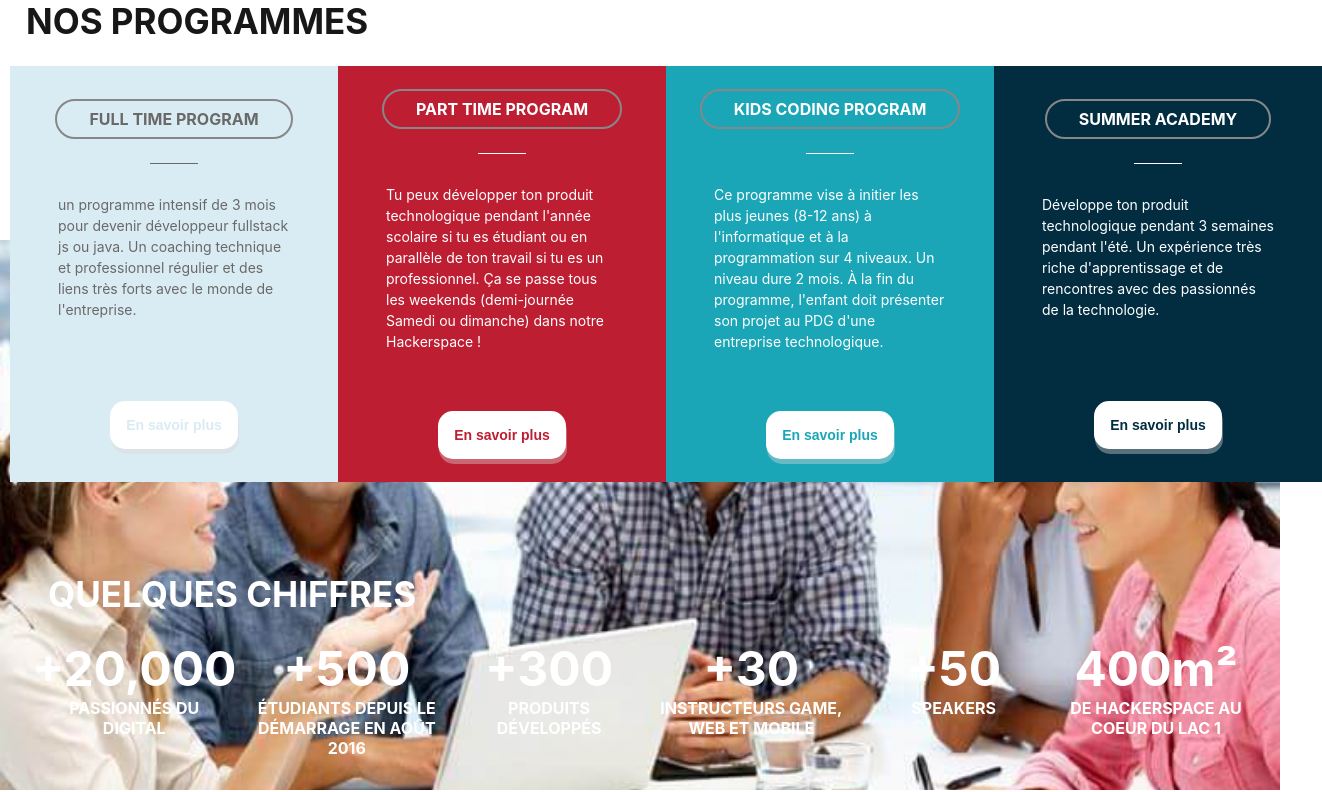
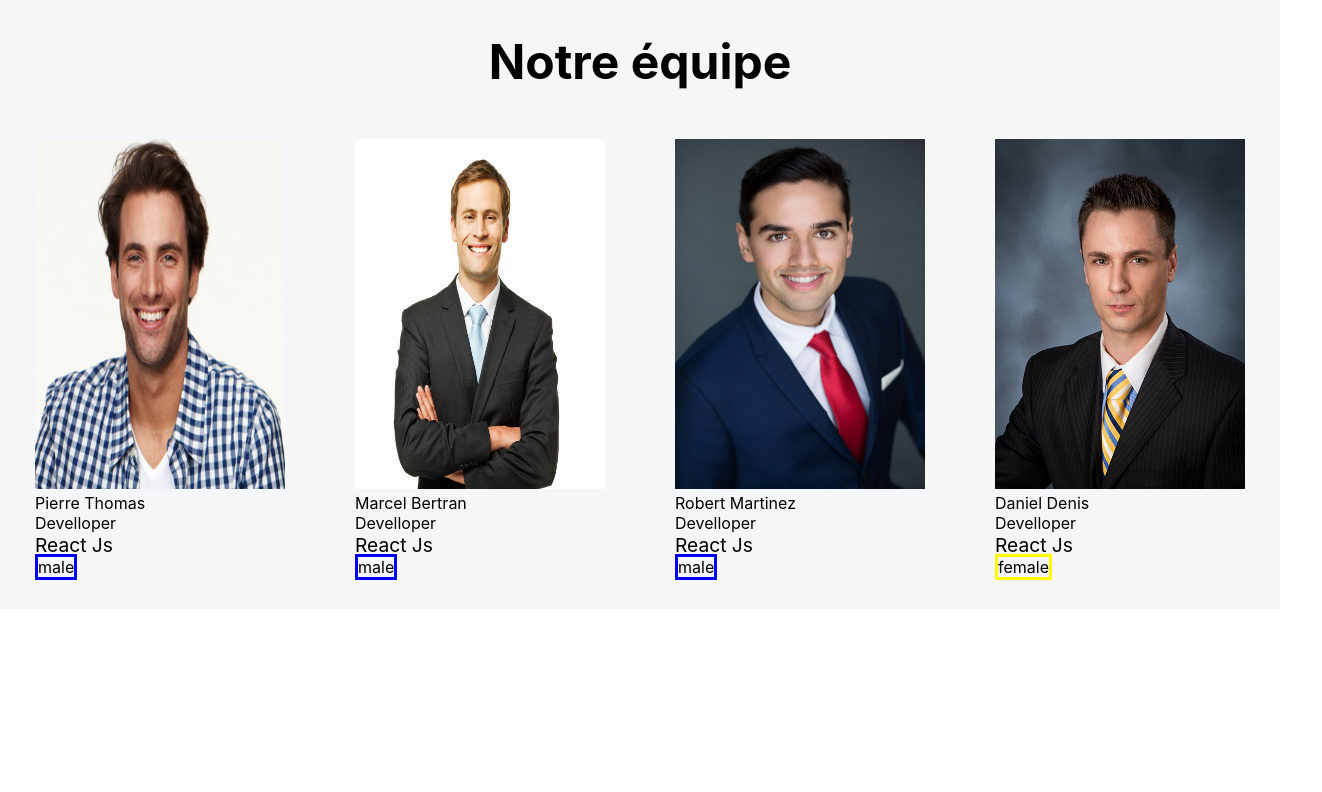
Before and after one commit to kottioussema/fake-drum-kit, a React (Create React App) app: page / in a window 1280 px wide. Shown: the top 792 px of the page, 1322 px wide, since content can reach past the window. Built offline with nearby package versions, Linux system fonts and the light colour scheme.

Commit message:
REACT #5 - CONDITIONAL RENDERING APP

```diff
--- a/src/App.css
+++ b/src/App.css
@@ -255,3 +255,6 @@
   top: 0px;
 
 }
+.borderGender{
+  border:3px solid;
+}
--- a/src/App.js
+++ b/src/App.js
@@ -4,6 +4,7 @@ import React, { Component } from 'react';
 import './App.css';
 
 import Checkpointreact3 from './container/CheckpointReact3';
+import TeamList from './component/TeamList';
 
 class App extends Component {
 
@@ -18,12 +19,12 @@ class App extends Component {
       <body >
 
 
-          <div >
+      <TeamList/>
+
+         {/*
+         <div >
             <Checkpointreact3/>
          </div>
-         {/*
-
-         <TeamList/>
 
           <p className="paragraph1">
            Lorem ipsum dolor sit amet, consectetur adipiscing elit. Nam pulvinar libero ut ipsum tincidunt varius. Pellentesque habitant morbi tristique senectus et netus et malesuada fames ac turpis egestas. Aenean vel dictum dui. Donec quam neque, hendrerit tristique urna et, scelerisque sollicitudin augue. Maecenas mattis risus eu diam vulputate, eu condimentum lorem venenatis. Sed et accumsan leo, et convallis est. Phasellus a ex odio. Proin turpis urna, convallis eu mi et, tempor varius ipsum. Morbi ipsum mauris, consectetur eget semper id, eleifend at magna. Etiam eu lorem est. Mauris pharetra dapibus metus, nec posuere dolor posuere ut. Vivamus ac leo elementum, condimentum nulla vitae, imperdiet erat. Fusce sit amet eleifend arcu,
--- a/src/component/TeamItem.js
+++ b/src/component/TeamItem.js
@@ -1,5 +1,6 @@
 import React, { Component } from "react";
 import "../App.css";
+import { VirtualTimeScheduler } from "rxjs";
 
 class TeamItem extends Component {
   render() {
@@ -22,15 +23,16 @@ class TeamItem extends Component {
         />
         <br />
         <span className={this.props.className}>{this.props.firstName}</span>
-        <span style={styles.lastName}>
+        <span classNAme="lastName">
           {` ${this.props.lastName}`}
           <br />
         </span>
-        <span style={styles.infos}>
+        <span clasName="infos">
           {this.props.grade}
           <br />
         </span>
-        <span style={styles.infos}>{this.props.post}</span>
+        <span className="infos">{this.props.post}<br/></span>
+        <span className= "borderGender" style={{borderColor : this.props.gender==="male"? "blue" : "yellow"}}>{this.props.gender}</span>
       </div>
     );
   }
--- a/src/component/TeamList.js
+++ b/src/component/TeamList.js
@@ -9,28 +9,35 @@ const Teams=[
         firstName:"Pierre",
         lastName:"Thomas",
         grade:"Develloper",
-        post:"React Js"
+        post:"React Js",
+        gender:"male"
     },
     {
         source:require("../static/profil2.jpg"),
         firstName:"Marcel",
         lastName:"Bertran",
         grade:"Develloper",
-        post:"React Js"
+        post:"React Js",
+        gender:"male"
+
     },
     {
       source:require("../static/profil3.jpg"),
       firstName:"Robert",
       lastName:"Martinez",
       grade:"Develloper",
-      post:"React Js"
+      post:"React Js",
+      gender:"male"
+
   },
   {
       source:require("../static/profil4.jpg"),
       firstName:"Daniel",
       lastName:"Denis",
       grade:"Develloper",
-      post:"React Js"
+      post:"React Js",
+      gender:"female"
+
   }
 ]
 
@@ -51,6 +58,8 @@ class TeamList extends Component {
             grade={item.grade}
             post={item.post}
             className="firstName"
+            styleImage="profile"
+            gender={item.gender}
             />)
         }
        </div>
```
